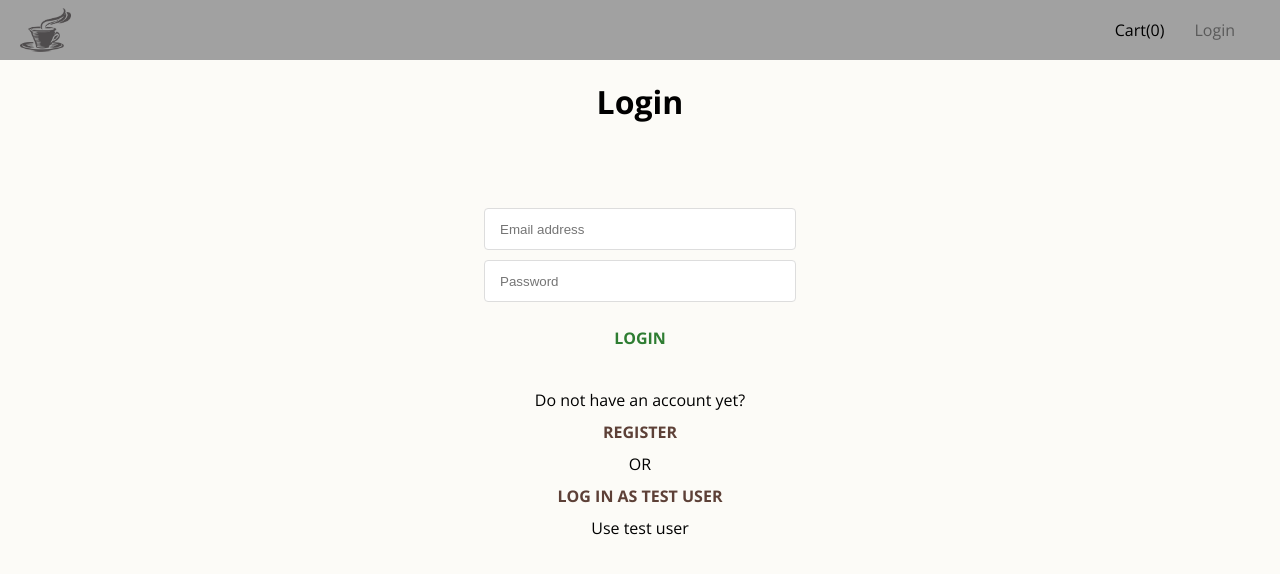
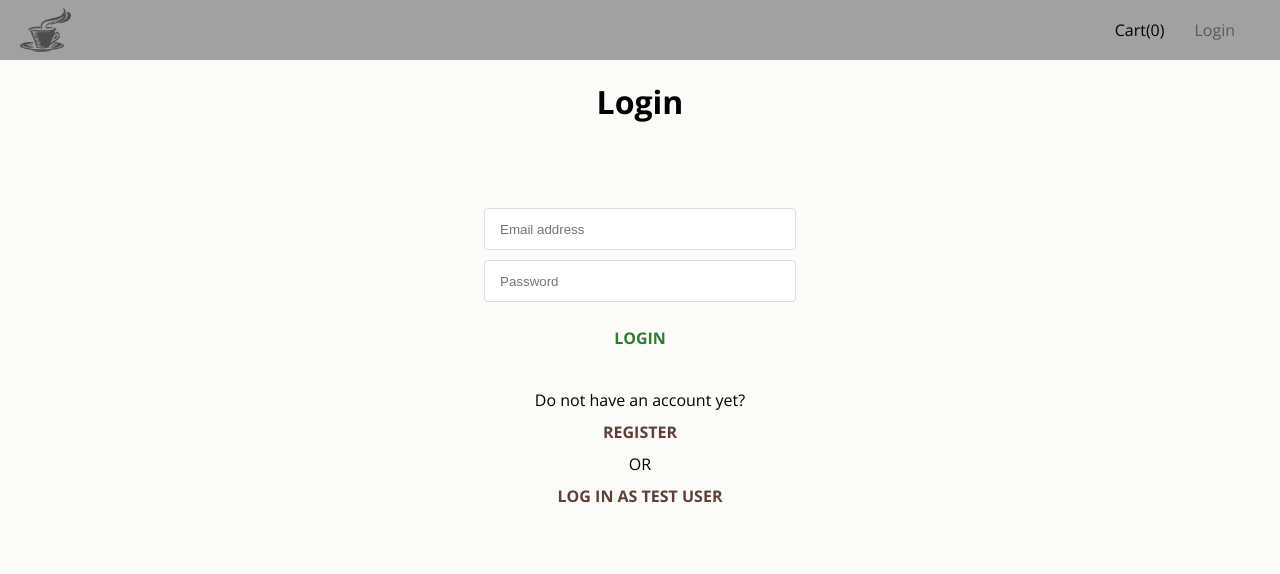
Before and after one commit to Olcza/CoffeeTime, a React (Create React App) app: page /auth in a window 1280 px wide. Shown: the top 574 px of the page. Built offline with nearby package versions, Linux system fonts and the light colour scheme.

Commit message:
deleted outdated div

```diff
--- a/src/components/Auth/Auth.js
+++ b/src/components/Auth/Auth.js
@@ -109,7 +109,6 @@ const Auth = ({onAuth, isAuth, redirectPath, loading, error, onAuthAsTestUser})
             <Button color='brown' clicked={switchToRegisterHandler} disabled={false}>REGISTER</Button>
             <div>OR</div>
             <Button color='brown' clicked={logInAsTestUserHandler} disabled={false}>LOG IN AS TEST USER</Button>
-            <div>Use test user</div>
         </div>
 
     const switchToLogin =
```
